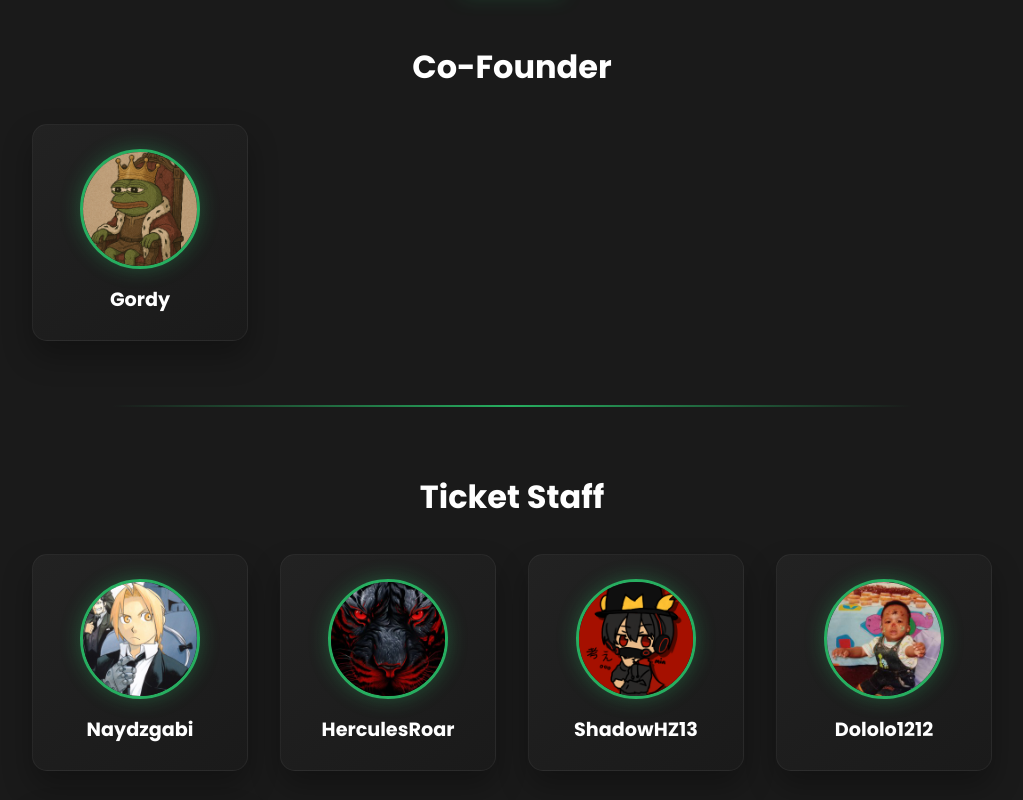
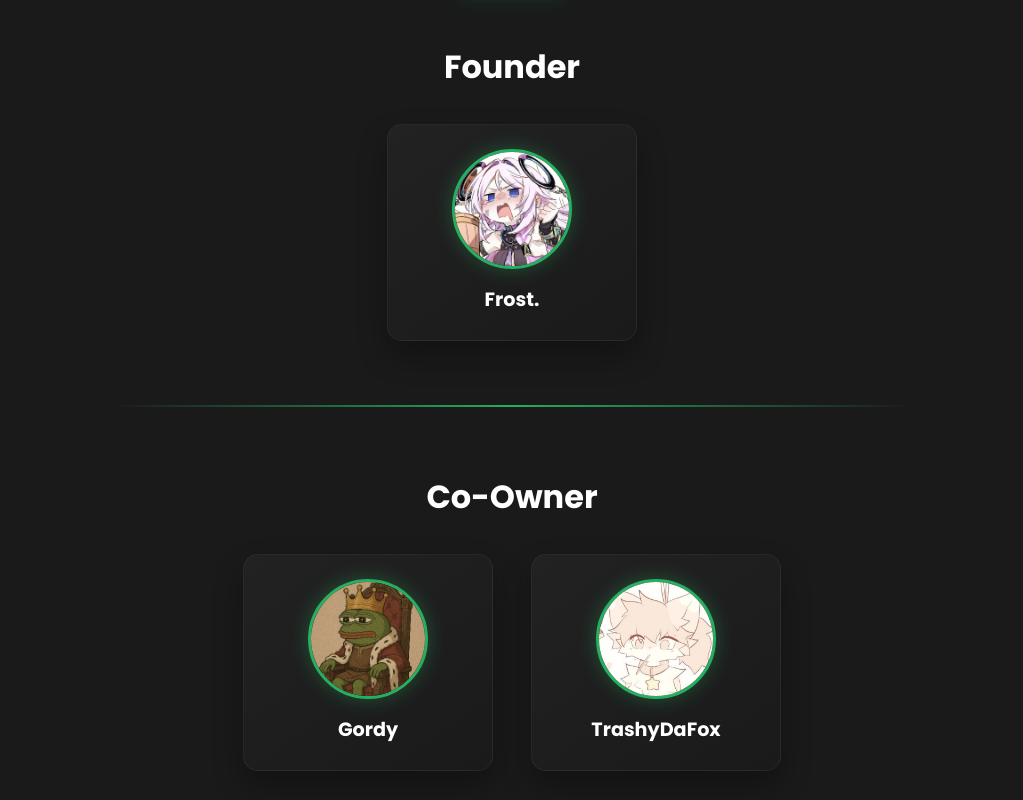
Before and after one commit to frostjade71/azaleasmpmcbe, a plain HTML site: page team.html in a window 1280 px wide. Shown: the part 380-1180 px from the top of the page, without its empty margins (128-1151 px from the left). Drawn offline with Linux system fonts and the light colour scheme.

Commit message:
Added Team button on the header and added trashy profile in teams

```diff
--- a/team.css
+++ b/team.css
@@ -32,10 +32,18 @@
 
 .team-grid {
     display: grid;
-    grid-template-columns: repeat(auto-fill, minmax(200px, 1fr));
+    grid-template-columns: repeat(auto-fit, minmax(200px, 1fr));
     gap: 2rem;
     padding: 0 20px;
-    max-width: 1000px;  /* increased from previous width */
+    max-width: 1000px;
+    margin: 0 auto;
+    justify-items: center;
+}
+
+/* Add specific styling for co-owner section */
+.team-grid.co-owners {
+    gap: 1rem;
+    max-width: 600px;
     margin: 0 auto;
 }
 
@@ -48,6 +56,8 @@
     box-shadow: 0 15px 30px rgba(0, 0, 0, 0.3);
     transition: transform 0.3s ease;
     max-width: 250px;
+    width: 100%;
+    margin: 0 auto;
 }
 
 .team-card.wide {
--- a/team.html
+++ b/team.html
@@ -27,6 +27,7 @@
                     <li><a href="index.html">Home</a></li>
                     <li><a href="index.html#features">Features</a></li>
                     <li><a href="index.html#join">Join</a></li>
+                    <li><a href="team.html">Team</a></li>
                     <li><a href="history.html">History</a></li>
                     <li><a href="https://discord.gg/zr8rzjcAyx" class="social-link">Discord</a></li>
                 </ul>
@@ -38,15 +39,38 @@
         <div class="container">
             <h1 class="team-title">The Azalea Movement Team</h1>
 
-            <!-- Co-Founder Section -->
-            <h2 class="section-title">Co-Founder</h2>
+            <!-- Founder Section -->
+            <h2 class="section-title">Founder</h2>
             <div class="team-grid">
+                <div class="team-card">
+                    <div class="member-image">
+                        <img src="team/frostdiscord.jpg" alt="Frost">
+                    </div>
+                    <div class="member-info">
+                        <h3 class="member-name">Frost.</h3>
+                    </div>
+                </div>
+            </div>
+
+            <div class="section-divider"></div>
+
+            <!-- Co-Owner Section -->
+            <h2 class="section-title">Co-Owner</h2>
+            <div class="team-grid co-owners">
                 <div class="team-card">
                     <div class="member-image">
                         <img src="team/gordy.png" alt="Gordy">
                     </div>
                     <div class="member-info">
                         <h3 class="member-name">Gordy</h3>
+                    </div>
+                </div>
+                <div class="team-card">
+                    <div class="member-image">
+                        <img src="team/trashydiscord.png" alt="TrashyDaFox">
+                    </div>
+                    <div class="member-info">
+                        <h3 class="member-name">TrashyDaFox</h3>
                     </div>
                 </div>
             </div>
```
Also changed, not shown: history.html (+7 -4 lines), index.html (+1 -0 lines), team/frostdiscord.jpg (added), team/trashydiscord.png (added), 1 other file.
